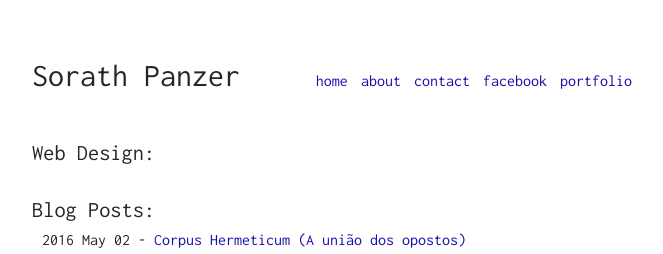
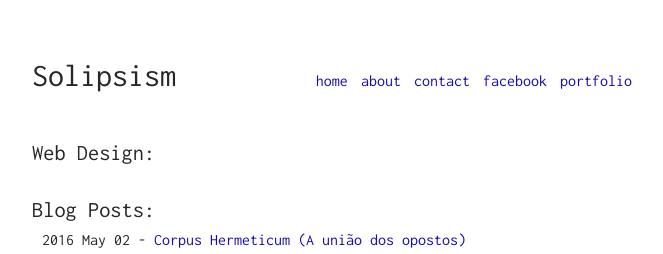
Before and after one commit to sorathpanzer/sorathpanzer.github.io, a Jekyll site: the page built from index.html, in a window 1280 px wide. Shown: the top 254 px of the page, without its empty margins (308-971 px from the left). Built offline with Jekyll 4.4.1, drawn with Linux system fonts in a browser that asks for light colours.

Commit message:
Update header.html

```diff
--- a/_includes/header.html
+++ b/_includes/header.html
@@ -1,6 +1,6 @@
 
 <div class="header">
-    <h1>{{ site.name }}</h1>
+    <h1>Solipsism</h1>
     <ul>
         {% for item in site.data.navigation %}
         <li>
```
